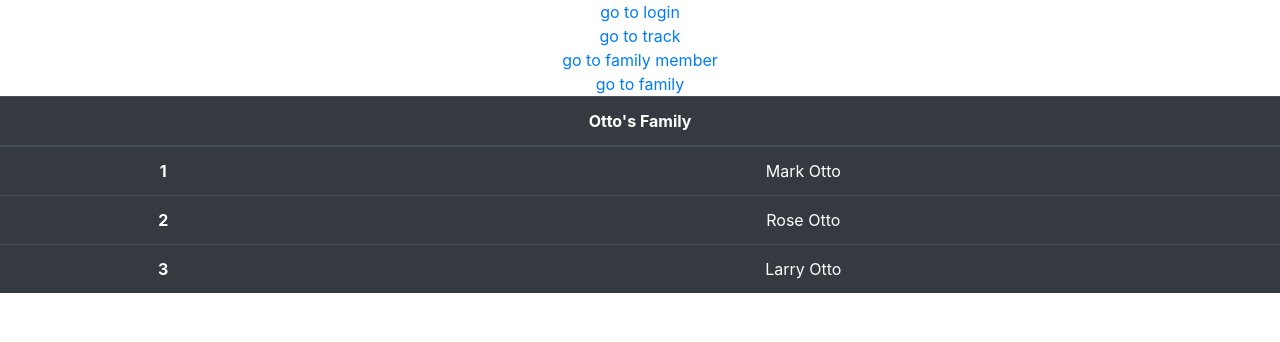
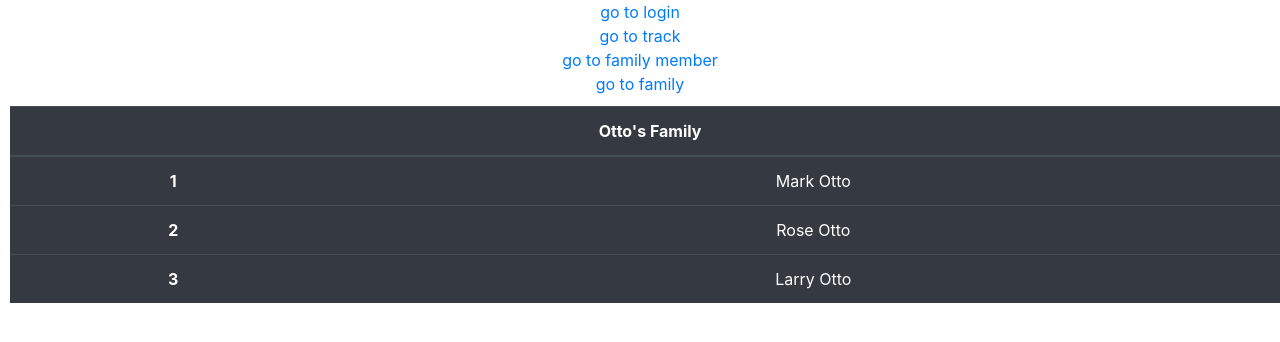
Before and after one commit to HongKong19/team-7, a React (Create React App) app: page /familyMember in a window 1280 px wide. Shown: the top 342 px of the page. Built offline with nearby package versions, Linux system fonts and the light colour scheme.

Commit message:
changed style

```diff
--- a/src/components/FamilyMember.js
+++ b/src/components/FamilyMember.js
@@ -22,7 +22,9 @@ Table.propTypes = {
 
 const Example = (props) => {
   return (
-    <Table dark>
+
+
+    <Table dark style={{margin:10}}>
       <thead>
         <tr>
           <th colspan="2">Otto&#39;s Family</th>
@@ -30,7 +32,7 @@ const Example = (props) => {
       </thead>
       <tbody>
         <tr>
-          <th scope="row">1</th>
+          <th scope="row" style={{flex:0.1}}>1</th>
           <td>Mark Otto</td>
         </tr>
         <tr>
```
